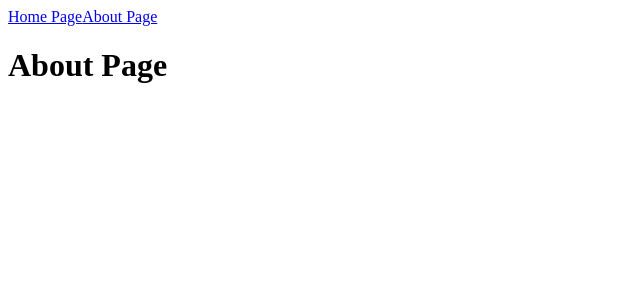
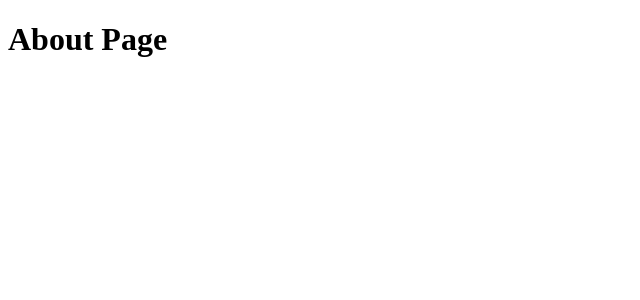
Before and after one commit to sumitbasu116/react-router-blog, a React (Vite) app: page /about in a window 1280 px wide. Shown: the top 300 px of the page, without its empty margins (0-640 px from the left). Built offline with nearby package versions, Linux system fonts and the light colour scheme.

Commit message:
basic route part1-basic example of route

```diff
--- a/src/App.jsx
+++ b/src/App.jsx
@@ -1,22 +1,15 @@
 import { Route } from "react-router"
 import { Routes } from "react-router"
-import Home from "./Home"
-import About from "./About"
-import { Link } from "react-router"
 
 function App() {
 
   return (
     <>
-      <Link to="/">Home Page</Link>
-      <Link to="/about">About Page</Link>
-      <Routes>
-        <Route path="/" element={<Home/>} />
-        <Route path="/about" element={<About/>} />
-      </Routes>
-
+    <Routes>
+      <Route path="/" element={<h1>Home Page</h1>}/>
+      <Route path="/about" element={<h1>About Page</h1>}/>
+    </Routes>
     </>
   )
 }
-
 export default App
```
